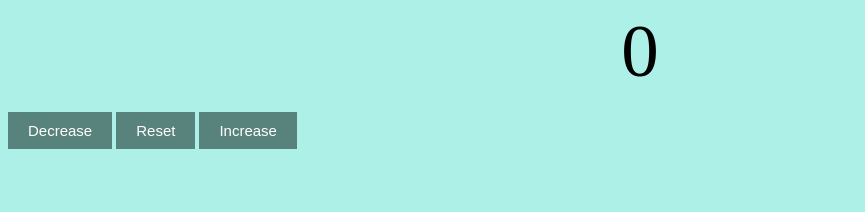
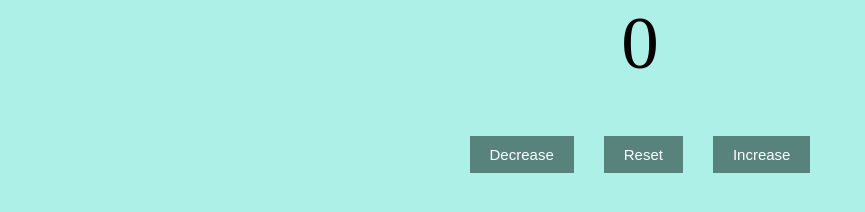
Before and after one commit to johnlombardi389/counter, a plain HTML site: page index.html in a window 1280 px wide. Shown: the whole page, without its empty margins (0-865 px from the left). Drawn offline with Linux system fonts and the light colour scheme.

Commit message:
Added style to buttons

```diff
--- a/index.html
+++ b/index.html
@@ -10,10 +10,15 @@
     <link rel="stylesheet" href="style.css">
   </head>
   <body>
-    <label id="counterLabel">0</label><br>
-    <button id="decreaseButton">Decrease</button>
-    <button id="resetButton">Reset</button>
-    <button id="increaseButton">Increase</button>
+    <div class="counter-container">
+      <label id="counterLabel">0</label><br>
+
+      <div class="button-container">
+        <button id="decreaseButton">Decrease</button>
+        <button id="resetButton">Reset</button>
+        <button id="increaseButton">Increase</button>
+      </div>
+    </div>
 
 	<script src="index.js"></script>
   </body>
--- a/style.css
+++ b/style.css
@@ -1,5 +1,7 @@
 * {
   background-color: #adf0e7;
+  margin: 0;
+  padding: 0;
 }
 
 #counterLabel {
@@ -8,6 +10,12 @@
   font-size: 75px;
 }
 
+.button-container {
+  display: flex;
+  justify-content: center;
+  align-items: center;
+  height: 100px;
+}
 button {
   background-color: #58837d;
   border: none;
@@ -15,4 +23,5 @@ button {
   text-align: center;
   font-size: 15px;
   padding: 10px 20px;
+  margin: 15px;
 }
```
